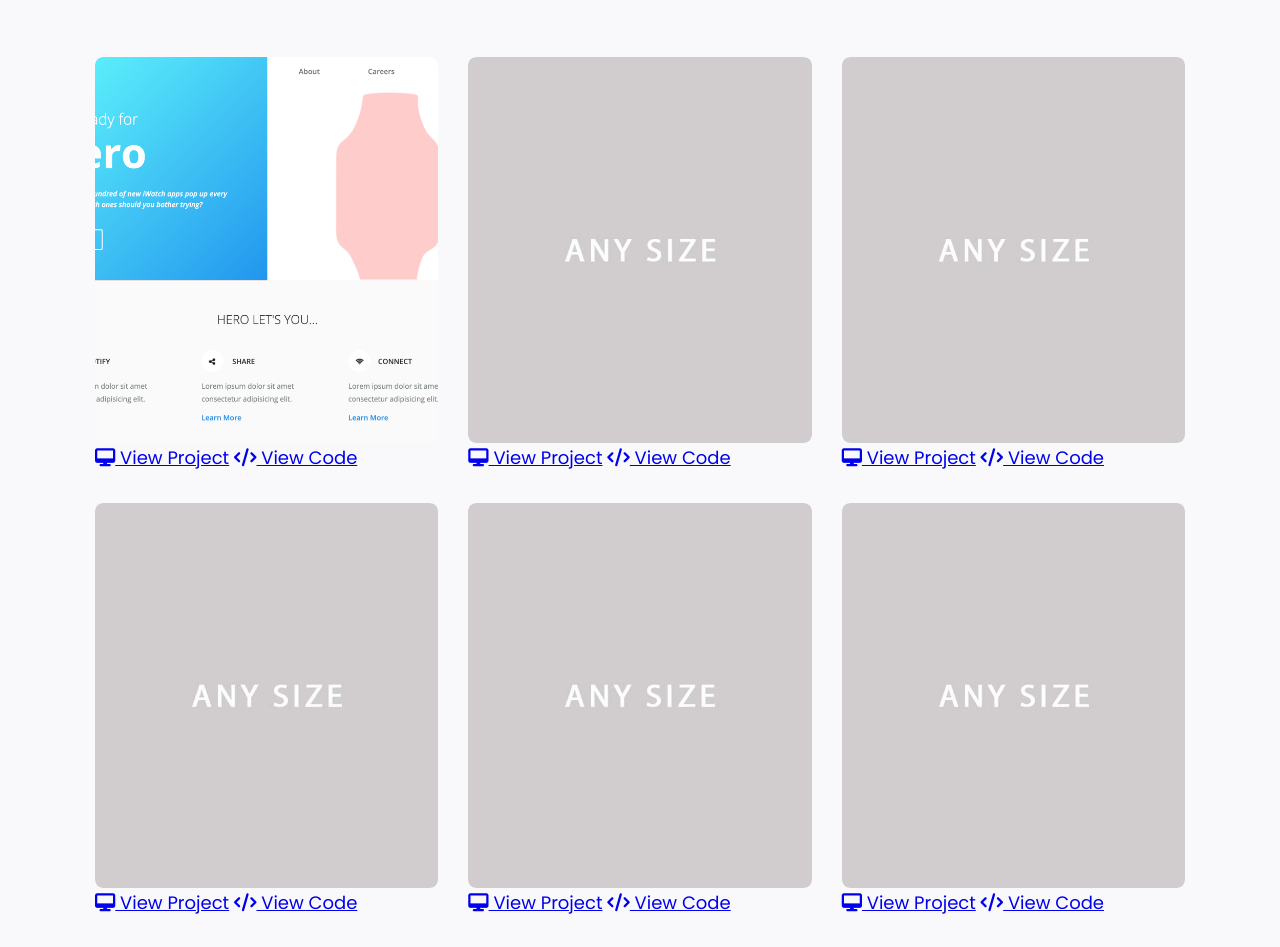
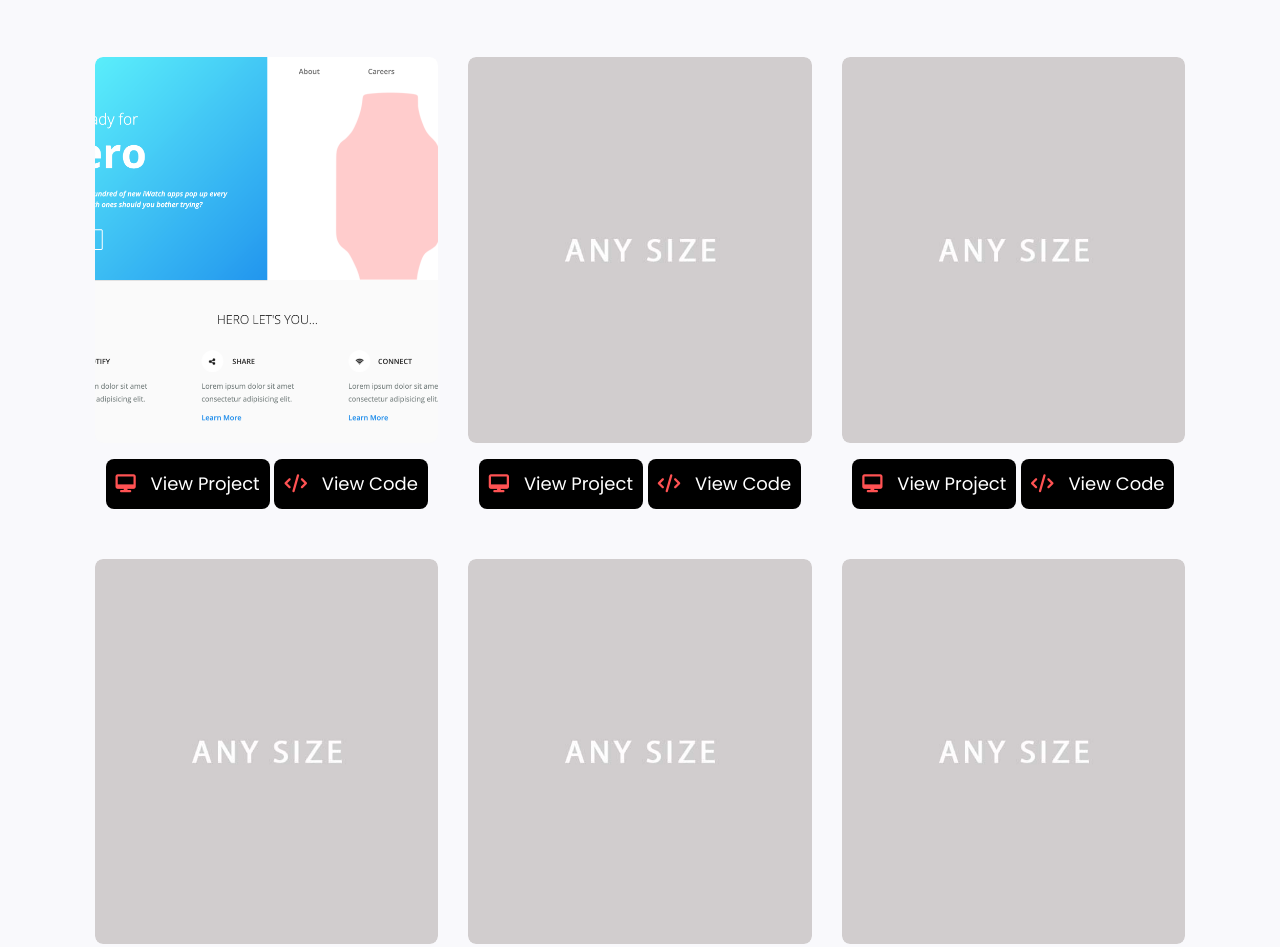
Before and after one commit to elvinuchendu/branding-portfolio, a plain HTML site: page index.html in a window 1280 px wide. Shown: the part 3850-4797 px from the top of the page. Drawn offline with Linux system fonts and the light colour scheme; no server answers.

Commit message:
added button below portfolio images to view code/project

```diff
--- a/css/style.css
+++ b/css/style.css
@@ -1579,6 +1579,41 @@ body.dark .loader_line:after{
 	top: 0px;
 	transition-delay: .05s;
 }
+.beny_tm_portfolio .info {
+    margin: auto;
+}
+
+.beny_tm_portfolio .info .buttons{
+    padding: 20px 0;
+	text-align: center;
+}
+
+.beny_tm_portfolio .info .buttons a{
+    display: inline-block;
+    padding: 10px 10px;
+	margin-top: 1rem;
+    border-radius: 8px;
+    color: white;
+    background: black;
+    text-decoration: none;
+    text-transform: capitalize;
+    transition: all .3s ease-in-out;
+}
+
+.beny_tm_portfolio .info .buttons .fas{
+    color: #ff5253;
+    margin-right: 10px;
+}
+
+
+.beny_tm_portfolio .info .buttons a:hover{
+    background: #ff5253;
+}
+
+.beny_tm_portfolio .info .buttons a:hover .fas{
+    color: #000;
+}
+
 
 /*---------------------------------------------------*/
 /*	09) BENY TESTIMONIALS
--- a/index.html
+++ b/index.html
@@ -452,9 +452,11 @@
 							</div>
 							<a class="beny_tm_full_link zoom" href="img/portfolio/eu-email.png"></a>
 						</div>
+						<div class="info">
 							<div class="buttons">
 								<a href="#"><i class="fas fa-desktop"></i> View Project</a>
 								<a href="#"><i class="fas fa-code"></i> View Code</a>
+							</div>
 						</div>
 						</li>
 					<li class="wow fadeInLeft" data-wow-duration="1.2s" data-wow-delay="0.3s">
@@ -469,6 +471,7 @@
 							</div>
 							<a class="beny_tm_full_link popup-vimeo" href="https://vimeo.com/312334044"></a>
 							</div>
+							<div class="info">
 								<div class="buttons">
 									<a href="#"><i class="fas fa-desktop"></i> View Project</a>
 									<a href="#"><i class="fas fa-code"></i> View Code</a>
@@ -486,9 +489,11 @@
 							</div>
 							<a class="beny_tm_full_link popup-youtube" href="https://www.youtube.com/watch?v=Amq-qlqbjYA"></a>
 						</div>
+						<div class="info">
 							<div class="buttons">
 								<a href="#"><i class="fas fa-desktop"></i> View Project</a>
 								<a href="#"><i class="fas fa-code"></i> View Code</a>
+							</div>
 						</div>
 						</li>
 					<li class="wow fadeInLeft" data-wow-duration="1.2s">
@@ -503,9 +508,11 @@
 							</div>
 							<a class="beny_tm_full_link soundcloude_link mfp-iframe audio" href="https://w.soundcloud.com/player/?url=https%3A//api.soundcloud.com/tracks/252739311&color=%23ff5500&auto_play=true&hide_related=false&show_comments=true&show_user=true&show_reposts=false&show_teaser=true&visual=true"></a>
 						</div>
+                    <div class="info">
                         <div class="buttons">
                             <a href="#"><i class="fas fa-desktop"></i> View Project</a>
                             <a href="#"><i class="fas fa-code"></i> View Code</a>
+                        </div>
                     </div>
 					</li>
 					<li class="wow fadeInLeft" data-wow-duration="1.2s" data-wow-delay="0.3s">
@@ -520,9 +527,11 @@
 							</div>
 							<a class="beny_tm_full_link zoom" href="img/portfolio/5.jpg"></a>
 						</div>
+						<div class="info">
 							<div class="buttons">
 								<a href="#"><i class="fas fa-desktop"></i> View Project</a>
 								<a href="#"><i class="fas fa-code"></i> View Code</a>
+							</div>
 						</div>
 						</li>
 					<li class="wow fadeInLeft" data-wow-duration="1.2s" data-wow-delay="0.6s">
@@ -537,9 +546,11 @@
 							</div>
 							<a class="beny_tm_full_link zoom" href="img/portfolio/6.jpg"></a>
 						</div>
+                    <div class="info">
                         <div class="buttons">
                             <a href="#"><i class="fas fa-desktop"></i> View Project</a>
                             <a href="#"><i class="fas fa-code"></i> View Code</a>
+                        </div>
                     </div>
 					</li>
 				</ul>
```
Lines whose indentation alone changed are shown as unchanged.
